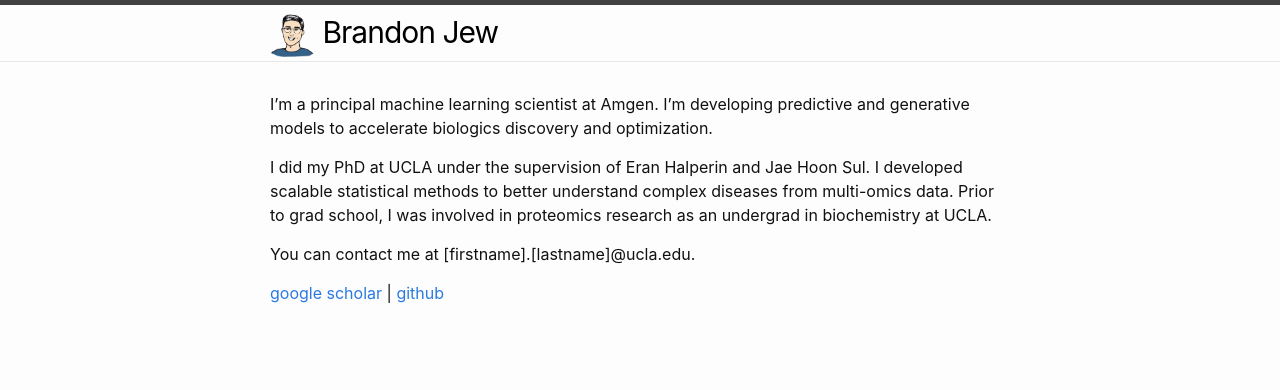
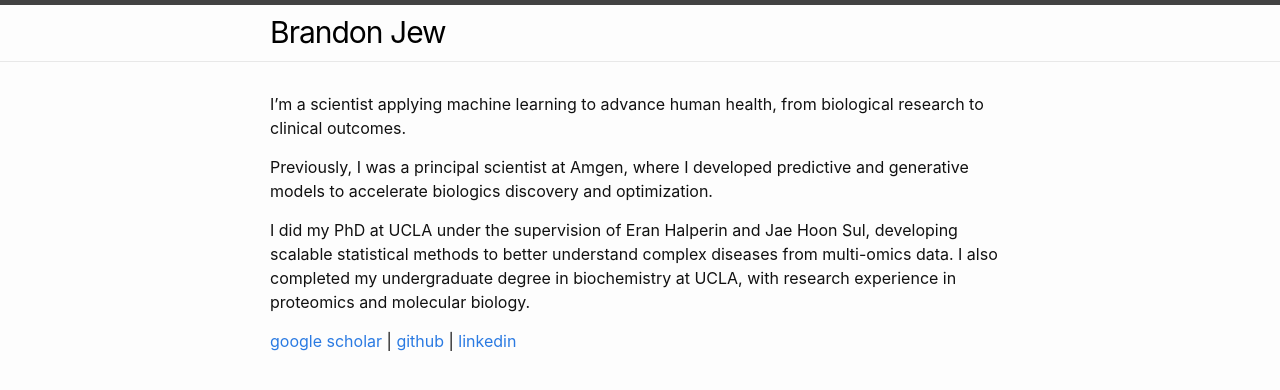
Before and after one commit to brandonjew/brandonjew.github.io, a Jekyll site: the page built from index.md, in a window 1280 px wide. Shown: the top 390 px of the page. Built offline with Jekyll 4.4.1, drawn with Linux system fonts in a browser that asks for light colours.

Commit message:
moving on from my first job

```diff
--- a/_includes/header.html
+++ b/_includes/header.html
@@ -3,10 +3,10 @@
   <div class="wrapper">
     {%- assign default_paths = site.pages | map: "path" -%}
     {%- assign page_paths = site.header_pages | default: default_paths -%}
-    <a class="site-title" rel="author" href="{{ "/" | relative_url }}">
-      <img src="{{ "/_img/icons/avatar.png" | relative_url }}" width=45px height=45px>
+    <div class="site-title">
+     <!-- <img src="{{ "/_img/icons/avatar.png" | relative_url }}" width=45px height=45px> -->
       Brandon Jew
-    </a>
+    </div>
 
     <!-- {%- if page_paths -%}
       <nav class="site-nav">
--- a/index.md
+++ b/index.md
@@ -2,13 +2,12 @@
 layout: home
 page.title:
 ---
+I’m a scientist applying machine learning to advance human health, from biological research to clinical outcomes.
 
-I’m a principal machine learning scientist at Amgen. I'm developing predictive and generative models to accelerate biologics discovery and optimization.
+Previously, I was a principal scientist at Amgen, where I developed predictive and generative models to accelerate biologics discovery and optimization.
 
-I did my PhD at UCLA under the supervision of Eran Halperin and Jae Hoon Sul. I developed scalable statistical methods to better understand complex diseases from multi-omics data. Prior to grad school, I was involved in proteomics research as an undergrad in biochemistry at UCLA.
+I did my PhD at UCLA under the supervision of Eran Halperin and Jae Hoon Sul, developing scalable statistical methods to better understand complex diseases from multi-omics data. I also completed my undergraduate degree in biochemistry at UCLA, with research experience in proteomics and molecular biology.
 
-You can contact me at [firstname].[lastname]@ucla.edu.
-
-[google scholar](https://scholar.google.com/citations?user=yF4ue3kAAAAJ&hl=en) \| [github](https://github.com/brandonjew)
+[google scholar](https://scholar.google.com/citations?user=yF4ue3kAAAAJ&hl=en) \| [github](https://github.com/brandonjew) \| [linkedin](https://linkedin.com/in/brandon-jew)
 
 <br>
```
